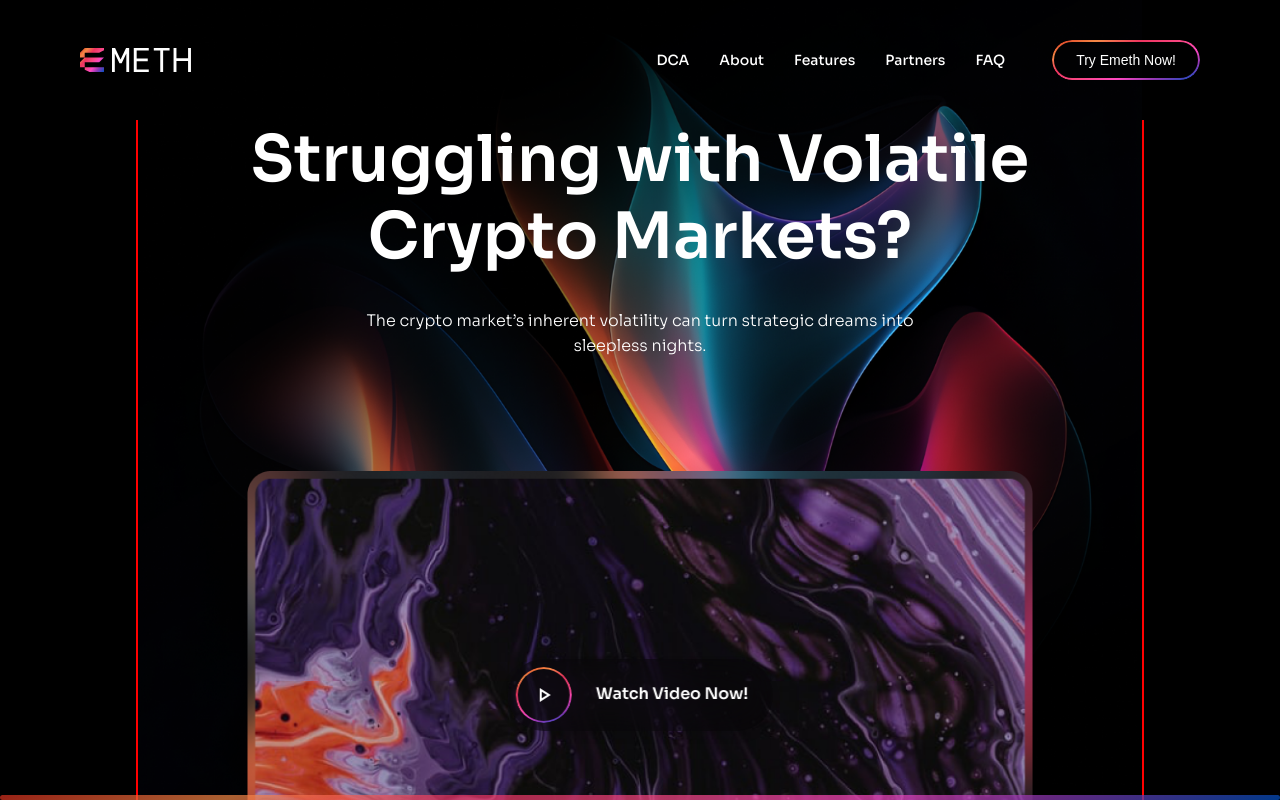
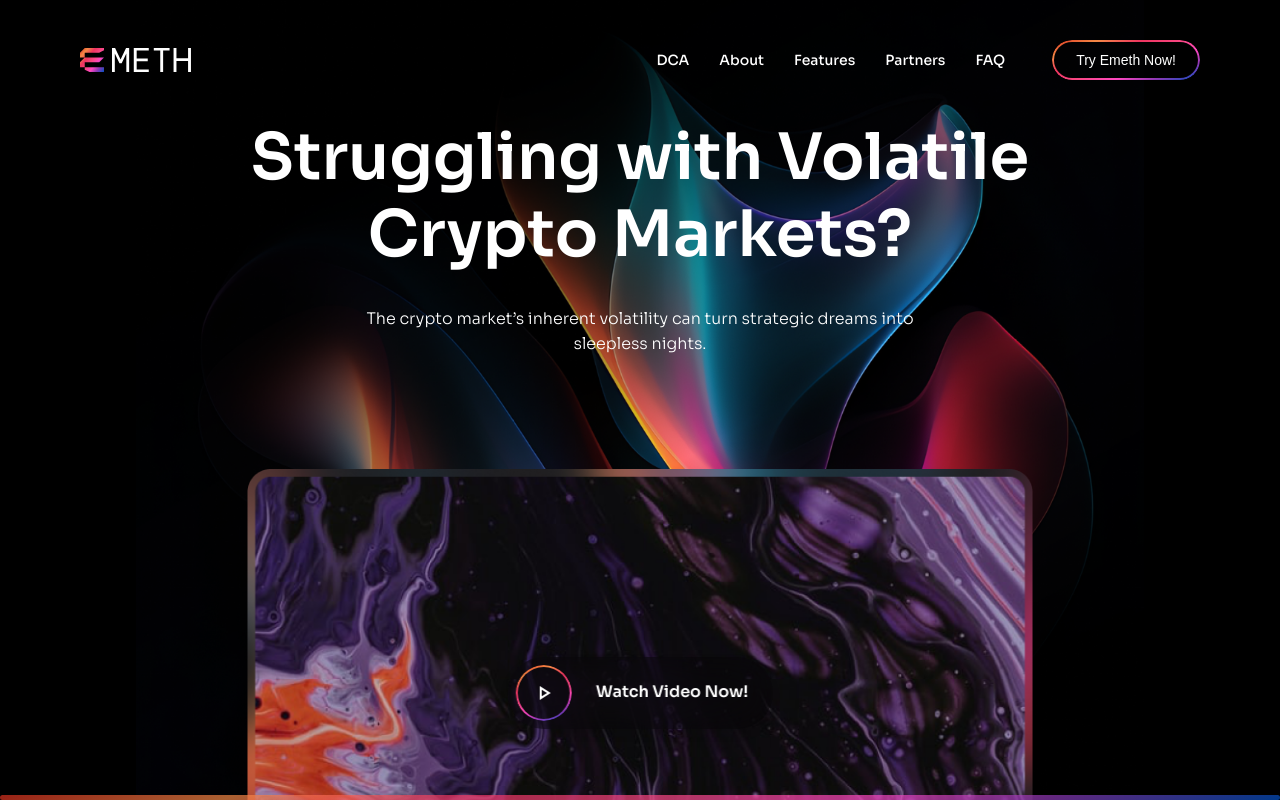
Before and after one commit to michalwdowik/e-meth, a React (Vite) app: page / in a window 1280 px wide. Shown: the top 800 px of the page. Built offline with nearby package versions, Linux system fonts and the light colour scheme.

Commit message:
Remove red border

```diff
--- a/src/components/HeroSection/Hero.tsx
+++ b/src/components/HeroSection/Hero.tsx
@@ -20,7 +20,7 @@ const StyledHero = styled.div<StyledHeroProps>`
     position: relative;
     max-width: 1008px;
     margin: 0 auto;
-    border: 2px red solid;
+    /* border: 2px red solid; */
 
     @media (max-width: 1024px) {
         margin-left: -64px;
```
